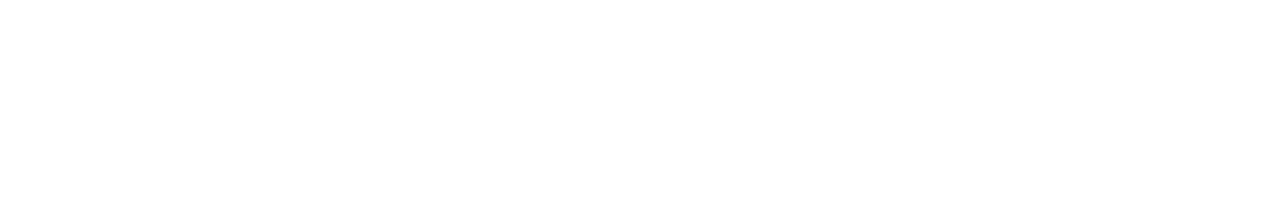
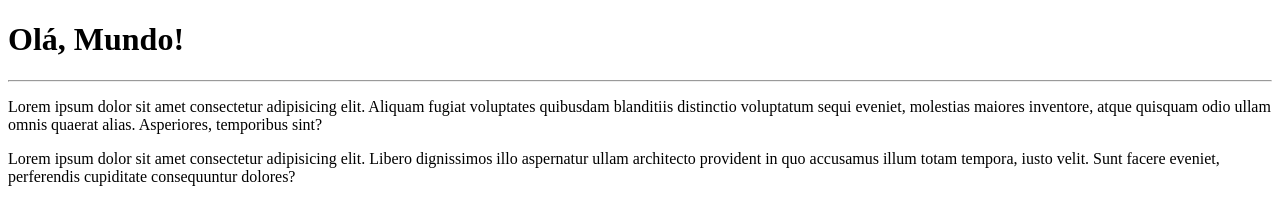
Before and after one commit to Andcruz/Ola-Mundo, a plain HTML site: page site_exemplo/index.html in a window 1280 px wide. Drawn offline with Linux system fonts and the light colour scheme.

Commit message:
adicionei mais um paragrafo

```diff
--- a/site_exemplo/index.html
+++ b/site_exemplo/index.html
@@ -3,9 +3,15 @@
 <head>
     <meta charset="UTF-8">
     <meta name="viewport" content="width=device-width, initial-scale=1.0">
-    <title>Document</title>
+    <title>Meu primeiro site em repositório</title>
 </head>
 <body>
+    <h1>Olá, Mundo!</h1>
+    <hr>
+    <p>Lorem ipsum dolor sit amet consectetur adipisicing elit. Aliquam fugiat voluptates quibusdam blanditiis distinctio voluptatum sequi eveniet, molestias maiores inventore,
+         atque quisquam odio ullam omnis quaerat alias. Asperiores, temporibus sint?</p>
+         <p>Lorem ipsum dolor sit amet consectetur adipisicing elit. Libero dignissimos illo aspernatur ullam architecto provident in quo accusamus illum totam tempora, iusto velit.
+             Sunt facere eveniet, perferendis cupiditate consequuntur dolores?</p>
 
 </body>
 </html>
```
